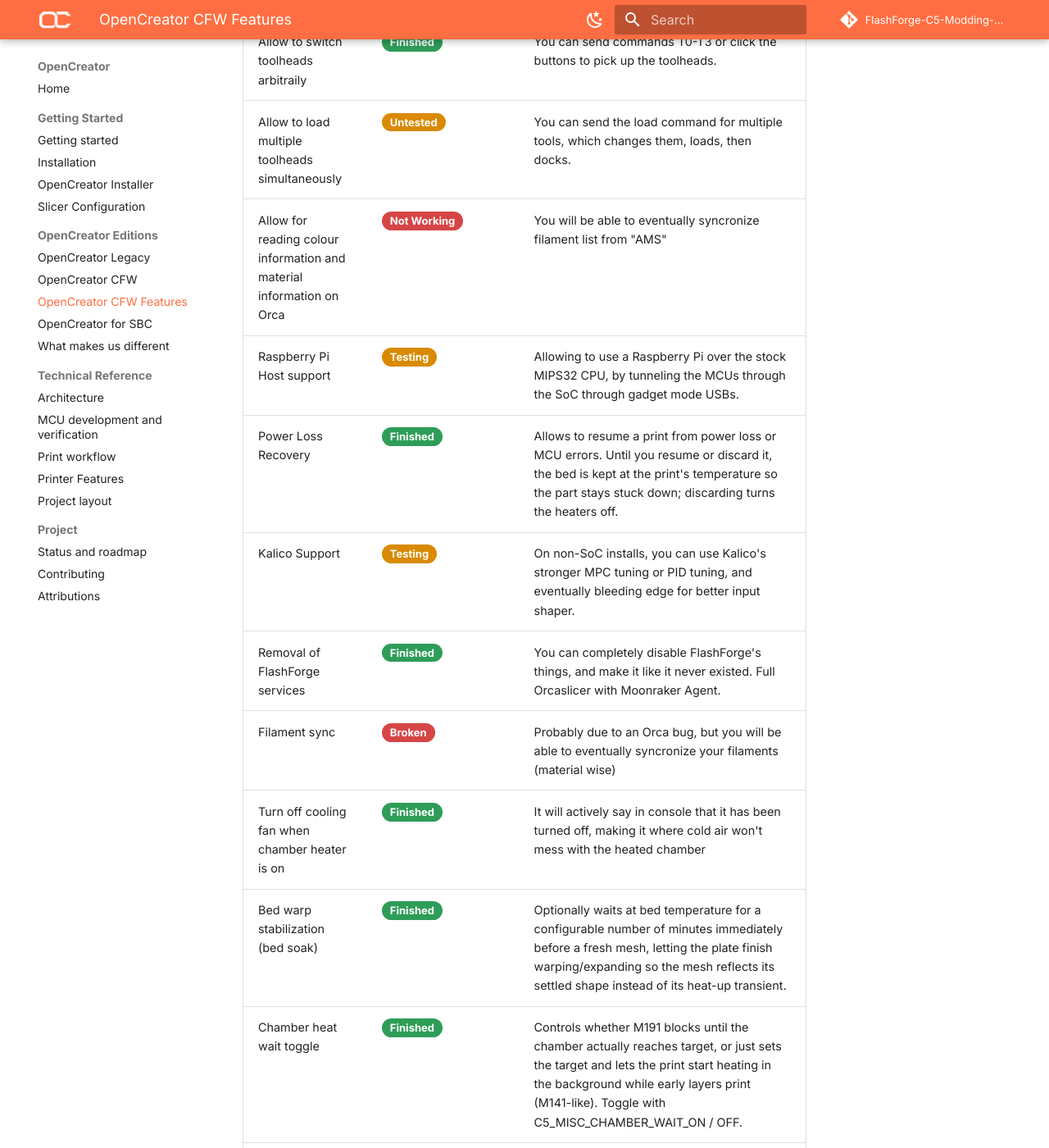
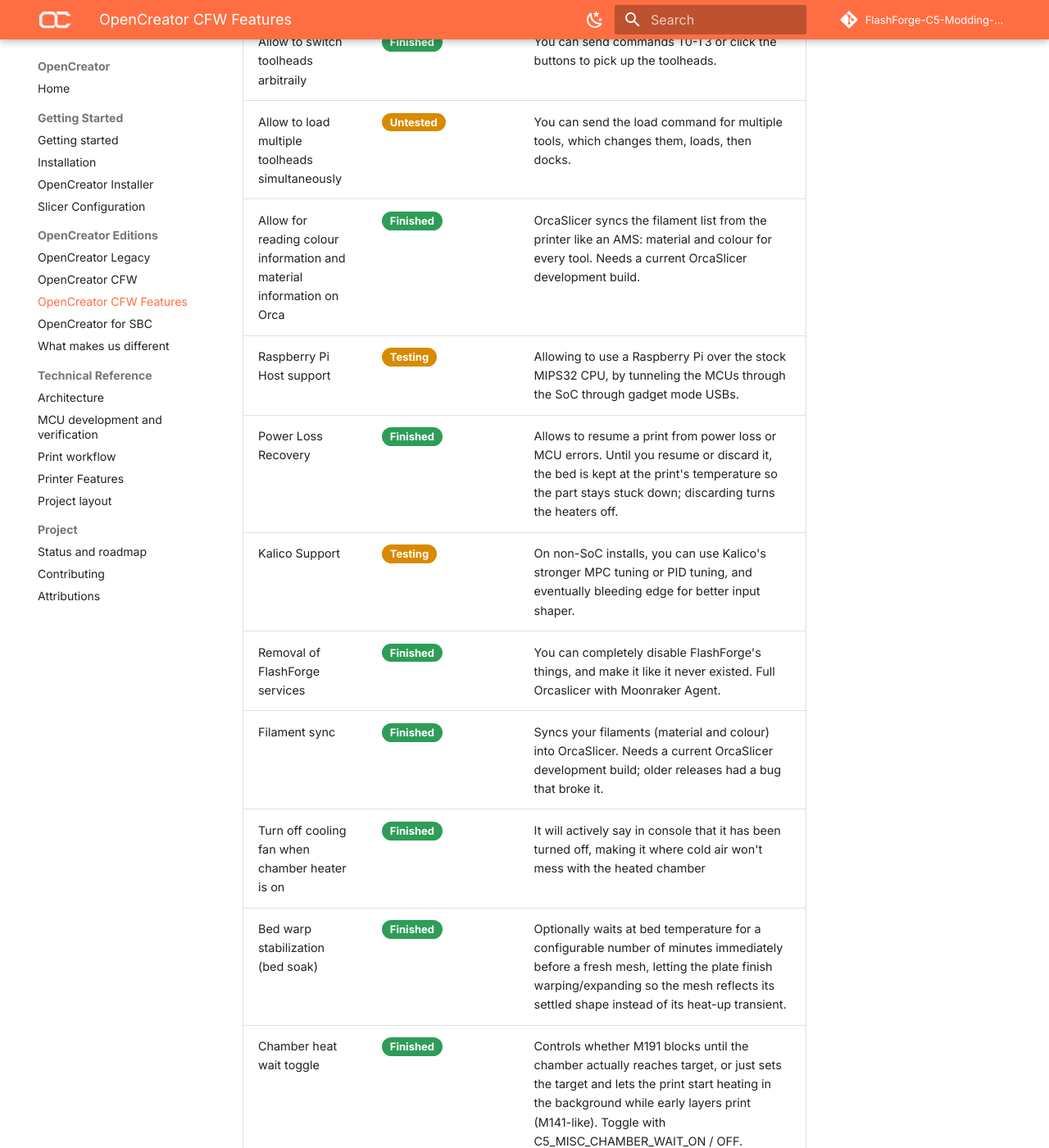
Before and after one commit to FlashForge-C5-Modding-Group/OpenCreator, an MkDocs documentation site: the page built from docs/cfwfeatures.md, in a window 1280 px wide and 1400 px high, scrolled down 1457 px. Shown: the whole window at 82% size. Built offline with MkDocs 1.6.1 and Material for MkDocs 9.7.7, drawn with Linux system fonts in a browser that asks for light colours; comment, search, counter and statistics services are not loaded.

Commit message:
filament sync

```diff
--- a/docs/cfwfeatures.md
+++ b/docs/cfwfeatures.md
@@ -20,12 +20,12 @@
 | Make Camera Better / Faster | <span class="oc-status ok">Finished</span> | Uses pre-installed MJPEG streamer over stock camera control in the touchscreen executable, making it efficient and fast. |
 | Allow to switch toolheads arbitraily | <span class="oc-status ok">Finished</span> | You can send commands T0-T3 or click the buttons to pick up the toolheads. |
 | Allow to load multiple toolheads simultaneously | <span class="oc-status test">Untested</span> | You can send the load command for multiple tools, which changes them, loads, then docks. |
-| Allow for reading colour information and material information on Orca | <span class="oc-status bad">Not Working</span> | You will be able to eventually syncronize filament list from "AMS" |
+| Allow for reading colour information and material information on Orca | <span class="oc-status ok">Finished</span> | OrcaSlicer syncs the filament list from the printer like an AMS: material and colour for every tool. Needs a current OrcaSlicer development build. |
 | Raspberry Pi Host support | <span class="oc-status test">Testing</span> | Allowing to use a Raspberry Pi over the stock MIPS32 CPU, by tunneling the MCUs through the SoC through gadget mode USBs. |
 | Power Loss Recovery | <span class="oc-status ok">Finished</span> | Allows to resume a print from power loss or MCU errors. Until you resume or discard it, the bed is kept at the print's temperature so the part stays stuck down; discarding turns the heaters off. |
 | Kalico Support | <span class="oc-status test">Testing</span> | On non-SoC installs, you can use Kalico's stronger MPC tuning or PID tuning, and eventually bleeding edge for better input shaper. |
 | Removal of FlashForge services | <span class="oc-status ok">Finished</span> | You can completely disable FlashForge's things, and make it like it never existed. Full Orcaslicer with Moonraker Agent. |
-| Filament sync | <span class="oc-status bad">Broken</span> | Probably due to an Orca bug, but you will be able to eventually syncronize your filaments (material wise) |
+| Filament sync | <span class="oc-status ok">Finished</span> | Syncs your filaments (material and colour) into OrcaSlicer. Needs a current OrcaSlicer development build; older releases had a bug that broke it. |
 | Turn off cooling fan when chamber heater is on | <span class="oc-status ok">Finished</span> | It will actively say in console that it has been turned off, making it where cold air won't mess with the heated chamber |
 | Bed warp stabilization (bed soak) | <span class="oc-status ok">Finished</span> | Optionally waits at bed temperature for a configurable number of minutes immediately before a fresh mesh, letting the plate finish warping/expanding so the mesh reflects its settled shape instead of its heat-up transient. |
 | Chamber heat wait toggle | <span class="oc-status ok">Finished</span> | Controls whether M191 blocks until the chamber actually reaches target, or just sets the target and lets the print start heating in the background while early layers print (M141-like). Toggle with C5_MISC_CHAMBER_WAIT_ON / OFF. |
```
